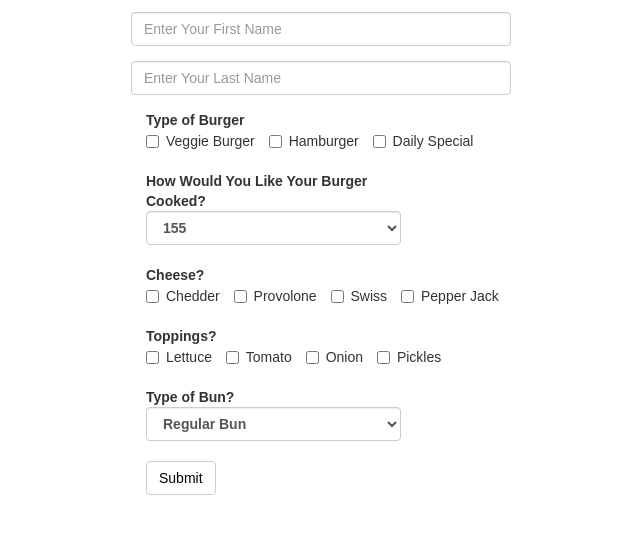
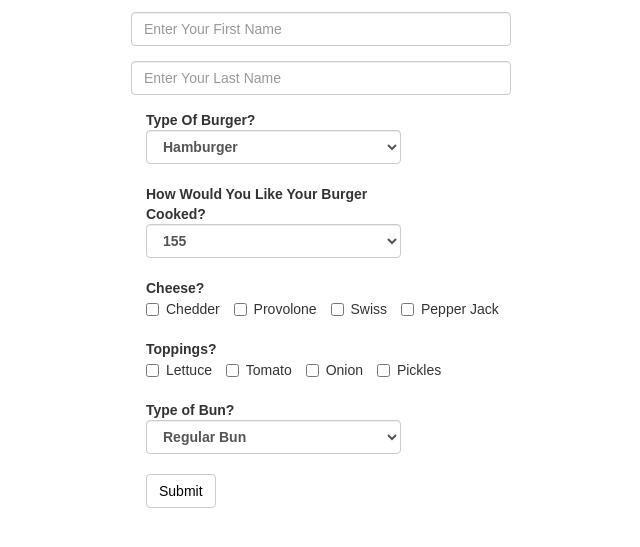
Before and after one commit to cameronetaylor6/BuffBurgers, a plain HTML site: page index.html in a window 1280 px wide. Shown: the part 147-694 px from the top of the page, without its empty margins (319-959 px from the left). Drawn offline with nearby package versions, Linux system fonts and the light colour scheme.

Commit message:
Updated Form
Updated form to be more efficient

```diff
--- a/index.html
+++ b/index.html
@@ -70,22 +70,20 @@
 				</div>
 			</div>
 			</form>
-			<div class="col-md-6 col-md-offset-4">
-				<label for="burger">Type of Burger<label>
-				<div class="checkbox-inline">
-					<input type="checkbox" value="">Veggie Burger</input>
-				</div>
-				<div class="checkbox-inline">
-					<input type="checkbox" value="">Hamburger</input>
-				</div>
-				<div class="checkbox-inline">
-					<input type="checkbox" value="">Daily Special</input>
-				</div>
+			<div class="col-md-3 col-md-offset-4">
+				<div class = "form-group">
+				<label for="burger_type">Type Of Burger?<label>
+ 				 <select class="form-control" id="burger">
+    				<option>Hamburger</option>
+   					<option>Veggie Burger</option>
+    				<option>Daily Special</option>
+ 				 </select>
+ 				</div>
 			</div>
 			<div class="col-md-3 col-md-offset-4">
 				<div class = "form-group">
-				<label for="temp">How Would You Like Your Burger Cooked?<label>
- 				 <select class="form-control" id="sel1">
+				<label for="temperature">How Would You Like Your Burger Cooked?<label>
+ 				 <select class="form-control" id="temp">
     				<option>155</option>
    					<option>160</option>
     				<option>165</option>
@@ -126,8 +124,8 @@
 			</div>
 			<div class="col-md-3 col-md-offset-4">
 				<div class = "form-group">
-				<label for="bun">Type of Bun?<label>
- 				 <select class="form-control" id="sel1">
+				<label for="bun_type">Type of Bun?<label>
+ 				 <select class="form-control" id="bun">
     				<option>Regular Bun</option>
    					<option>Lettuce Wrap</option>
     				<option>Gluten Free Bun</option>
```
